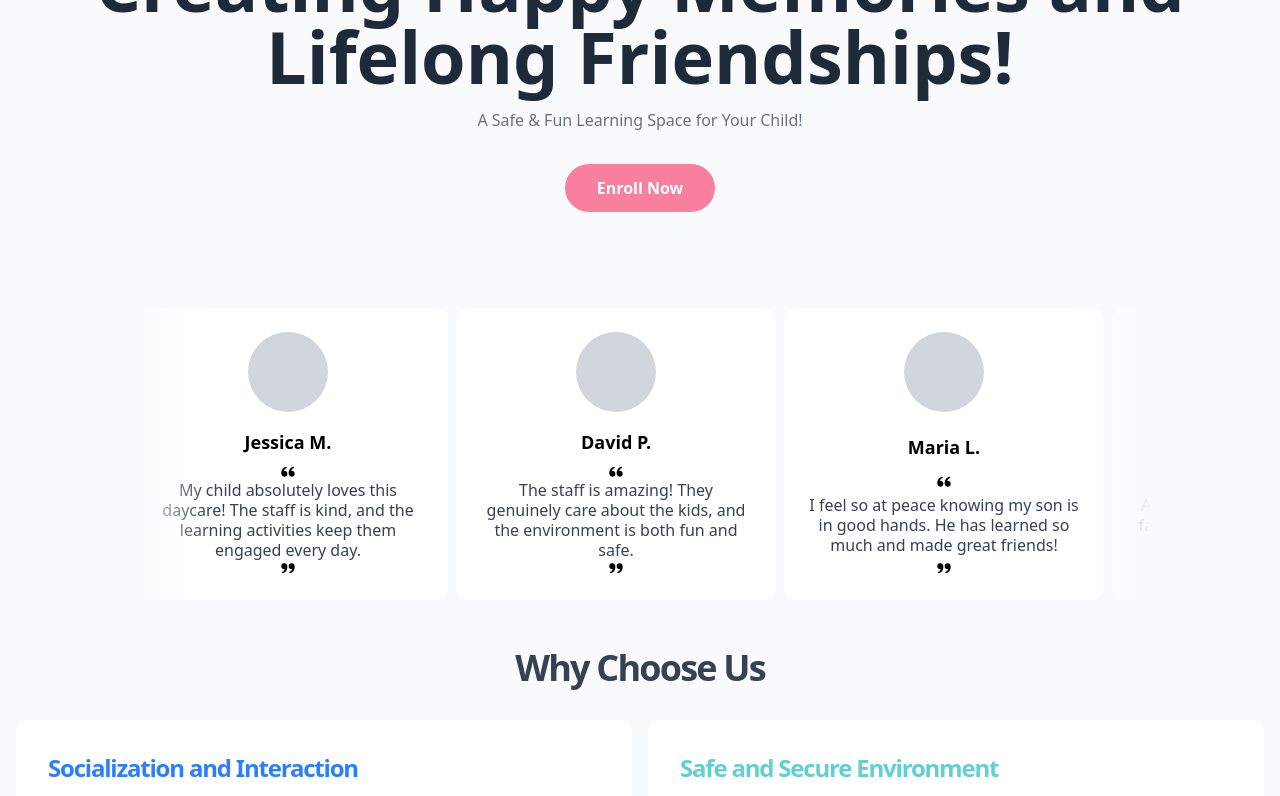
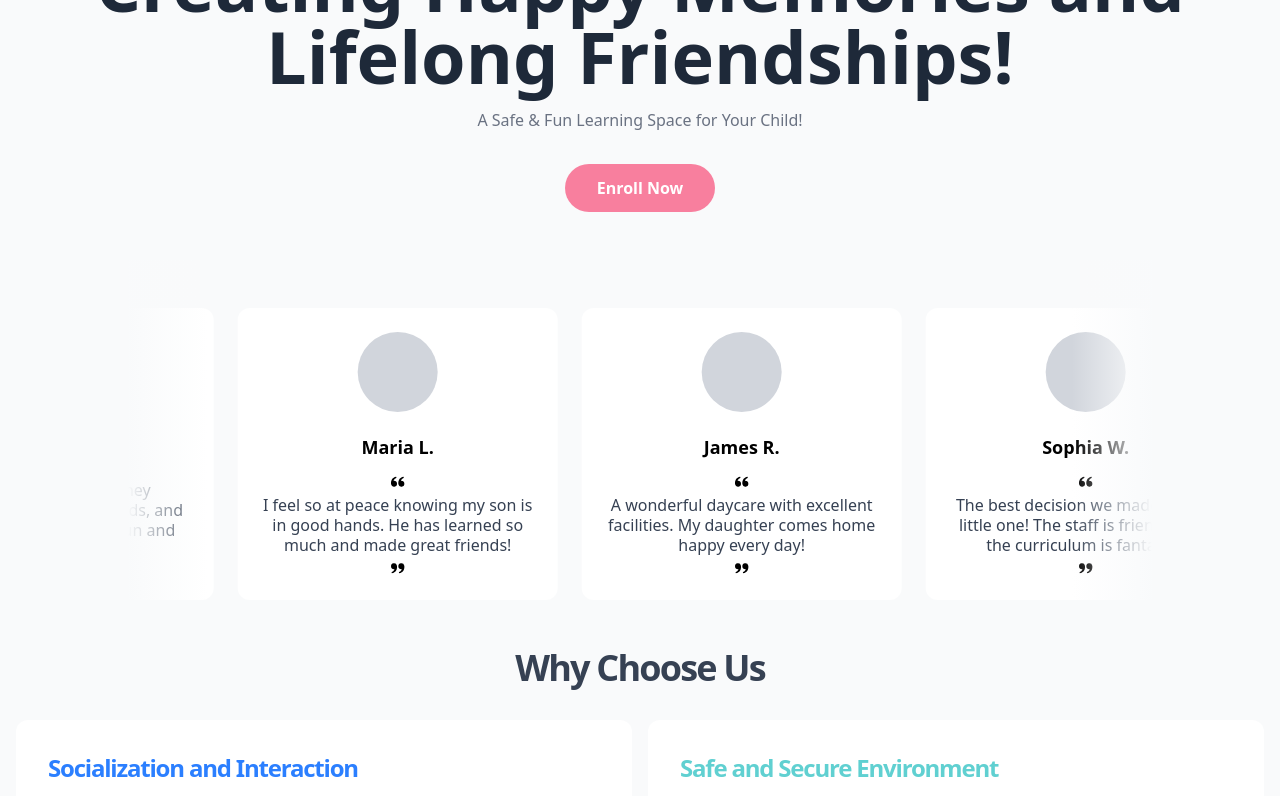
Before and after one commit to yefrysanchez/rosaWebsite, a React (Vite) app: page / in a window 1280 px wide. Shown: the part 368-1164 px from the top of the page. Built offline with nearby package versions, Linux system fonts and the light colour scheme.

Commit message:
Testimonials infinite Scroll

```diff
--- a/package.json
+++ b/package.json
@@ -16,6 +16,7 @@
     "react-dom": "^19.0.0",
     "react-icons": "^5.5.0",
     "react-router-dom": "^7.3.0",
+    "react-use-measure": "^2.1.7",
     "tailwindcss": "^4.0.11"
   },
   "devDependencies": {
--- a/src/components/TestimonialSection.tsx
+++ b/src/components/TestimonialSection.tsx
@@ -1,17 +1,51 @@
 import TestimonialCard from "./TestimonialCard";
 import testimonials from "../data/testimonials";
+import useMeasure from "react-use-measure";
+import { motion, useMotionValue } from "motion/react";
+import { useEffect,  } from "react";
+import { animate } from "motion";
 
 const TestimonialSection = () => {
+  const [ref, { width }] = useMeasure();
+  const xTranslation = useMotionValue(0);
+
+  const finalPosition = -(width + (24 * 10.8)); // Adjust for the total length of all cards and gap
+
+
+  useEffect(() => {
+    const controls = animate(xTranslation, [0, finalPosition], {
+      ease: "linear",
+      duration:  25,
+      repeat: Infinity,
+      repeatType: "loop",
+      repeatDelay: 0,
+      onUpdate: (latest) => {
+        if (Number(latest) === finalPosition) {
+          xTranslation.set(0); // Smoothly reset to 0 for infinite scroll
+        }
+      },
+    });
+
+    return controls.stop;
+  }, [xTranslation, finalPosition]);
+
   return (
-    <div className="max-w-5xl mx-auto lg:mt-12 relative overflow-hidden">
-      <h3></h3>
-      <div className="absolute top-0 left-0 h-full w-20 bg-linear-to-r from-gray-50 to-transparent"></div>
-      <div className="absolute top-0 right-0 h-full w-20 bg-linear-to-r from-transparent to-gray-50"></div>
-      <div className="flex gap-2 mx-auto mt-12">
-        {testimonials.map((t, i) => (
+    <div
+      className="max-w-5xl mx-auto lg:mt-12 relative overflow-hidden"
+
+    >
+      {/* Left Gradient Overlay */}
+      <div className="absolute z-10 top-0 left-0 h-full w-20 bg-gradient-to-r from-gray-50 to-transparent"></div>
+
+      {/* Right Gradient Overlay */}
+      <div className="absolute z-10 top-0 right-0 h-full w-20 bg-gradient-to-r from-transparent to-gray-50"></div>
+
+      <motion.div ref={ref} style={{ x: xTranslation }} className="flex w-fit gap-6 mt-12">
+        {/* Testimonials with a sufficient number of duplicates for smooth scrolling */}
+        {[...testimonials, ...testimonials].map((t, i) => (
           <TestimonialCard key={i} testimonial={t.review} name={t.name} />
         ))}
-      </div>
+      </motion.div>
     </div>
   );
 };
```
Also changed, not shown: 1 other file (tests, documents, lock files or other folders).
